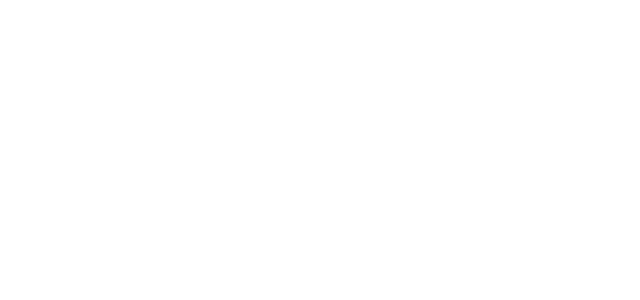
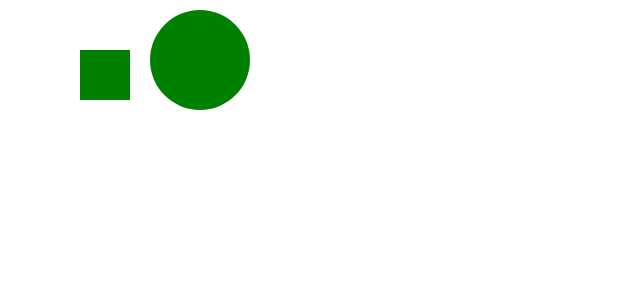
Before and after one commit to mitrabodh/libramate, a React (Create React App) app: page /canvas in a window 1280 px wide. Before the commit this address had no page. Shown: the top 300 px of the page, without its empty margins (0-640 px from the left). Built offline with nearby package versions, Linux system fonts and the light colour scheme.

Commit message:
Konva.js library was installed and README file was updated.

```diff
--- a/package.json
+++ b/package.json
@@ -11,10 +11,12 @@
     "@types/node": "^16.18.96",
     "@types/react": "^18.3.1",
     "@types/react-dom": "^18.3.0",
+    "konva": "^9.3.6",
     "react": "^18.3.1",
     "react-dom": "^18.3.1",
     "react-hook-form": "^7.51.3",
     "react-icons": "^5.2.0",
+    "react-konva": "^18.2.10",
     "react-router-dom": "^6.23.0",
     "react-scripts": "5.0.1",
     "typescript": "^4.9.5",
--- a/src/App.tsx
+++ b/src/App.tsx
@@ -1,6 +1,7 @@
 import React from 'react';
-import LoginPage from "./components/LoginPage"
-import CreateAccount from './components/CreateAccountPage';
+import LoginPage from "./components/authentication/LoginPage"
+import CreateAccount from './components/authentication/CreateAccountPage';
+import Canvas from './components/canvas/Canvas';
 import { BrowserRouter, Routes, Route } from 'react-router-dom';
 
 function App() {
@@ -9,6 +10,7 @@
       <Routes>
         <Route path='login' element={<LoginPage />} />
         <Route index element={<LoginPage />} />
+        <Route path="canvas" element={<Canvas />} />
         <Route path='create-account' element={<CreateAccount />} />
       </Routes>
     </BrowserRouter >
--- a/src/components/LoginForm.tsx
+++ b/src/components/authentication/LoginForm.tsx
@@ -6,7 +6,7 @@
 import { IoIosEye } from "react-icons/io";
 import { IoIosEyeOff } from "react-icons/io";
 import { RiLockPasswordLine } from "react-icons/ri";
-import useCondition from '../hooks/useCondition';
+import useCondition from '../../hooks/useCondition';
 
 
 export default function LoginForm() {
--- a/src/components/LoginPage.tsx
+++ b/src/components/authentication/LoginPage.tsx
@@ -1,7 +1,7 @@
 import React, { useRef } from 'react'
 import styles from "./authentication.module.css"
 import StarBackground from './StarBackground';
-import useCheckbox from '../hooks/useCondition'
+import useCheckbox from '../../hooks/useCondition'
 import LoginForm from './LoginForm';
 
 
--- a/src/components/authentication.module.css
+++ b/src/components/authentication/authentication.module.css
@@ -2,7 +2,6 @@
     --darkblue: rgb(16, 16, 16);
     --buttonColor: rgb(67, 100, 209);
 }
-
 
 * {
     margin: 0;
--- /dev/null
+++ b/src/components/canvas/Canvas.tsx
@@ -0,0 +1,38 @@
+import React from 'react'
+import { useState } from 'react'
+import styles from "./canvas.module.css"
+import { Stage, Layer, Rect, Circle, Text } from 'react-konva'
+
+
+export default function Canvas() {
+  let state = {
+    isDragging: false,
+    x: 80,
+    y: 50,
+  }
+  const [pos, setPos] = useState(state);
+
+  return (
+    <Stage width={window.innerWidth} height={window.innerHeight}>
+      <Layer>
+        <Rect x={state.x} y={state.y} draggable fill={pos.isDragging ? "blue" : "green"} width={50} height={50} onDragStart={() => {
+          setPos({
+            isDragging: true,
+            x: state.x,
+            y: state.y,
+          })
+        }}
+
+          onDragEnd={(e) => {
+            setPos({
+              isDragging: false,
+              x: e.target.x(),
+              y: e.target.y(),
+            })
+          }} />
+        <Circle x={200} y={60} fill="green" draggable radius={50} />
+      </Layer>
+    </Stage>
+  )
+
+}
--- /dev/null
+++ b/src/components/canvas/canvas.module.css
@@ -0,0 +1,10 @@
+body {
+    margin: 0;
+    padding: 0;
+    overflow: hidden;
+    background-color: #f0f0f0;
+}
+
+#container {
+    color: white;
+}
```
Also changed, not shown: src/components/authentication/CreateAccountForm.tsx (renamed from src/components/CreateAccountForm.tsx), src/components/authentication/CreateAccountPage.tsx (renamed from src/components/CreateAccountPage.tsx), src/components/authentication/StarBackground.tsx (renamed from src/components/StarBackground.tsx), src/components/authentication/login.module.css (renamed from src/components/login.module.css), 1 other file (tests, documents, lock files or other folders).
